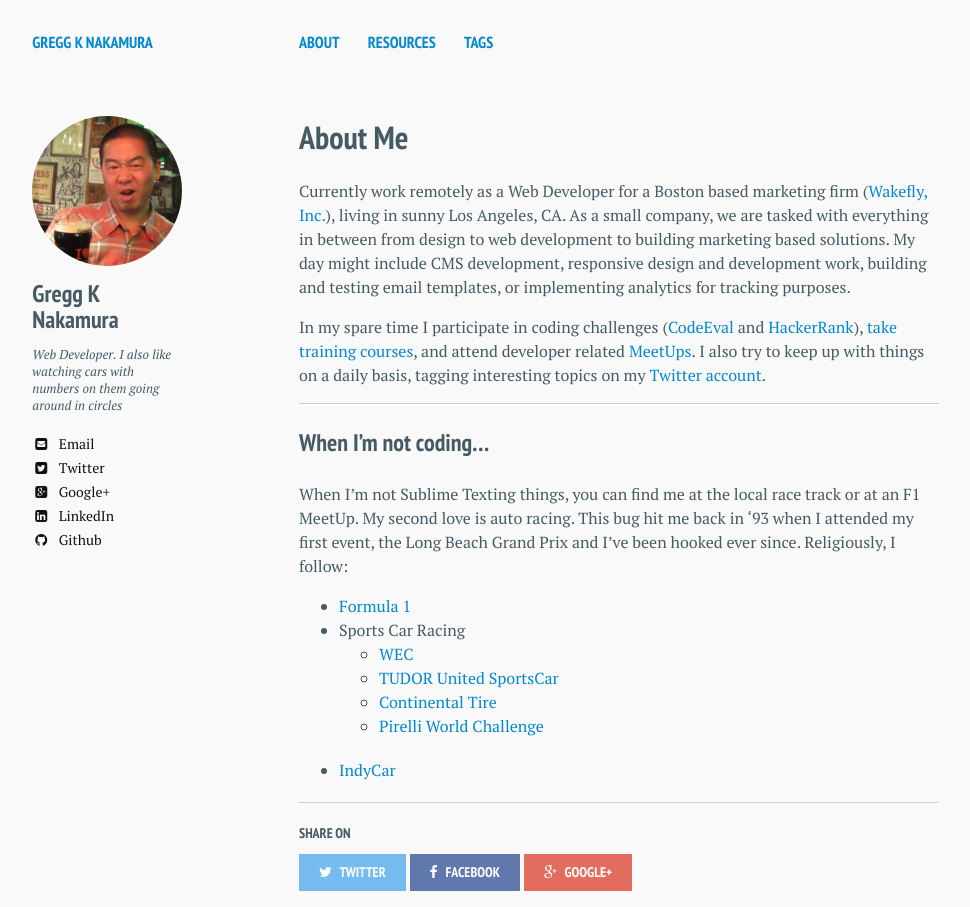
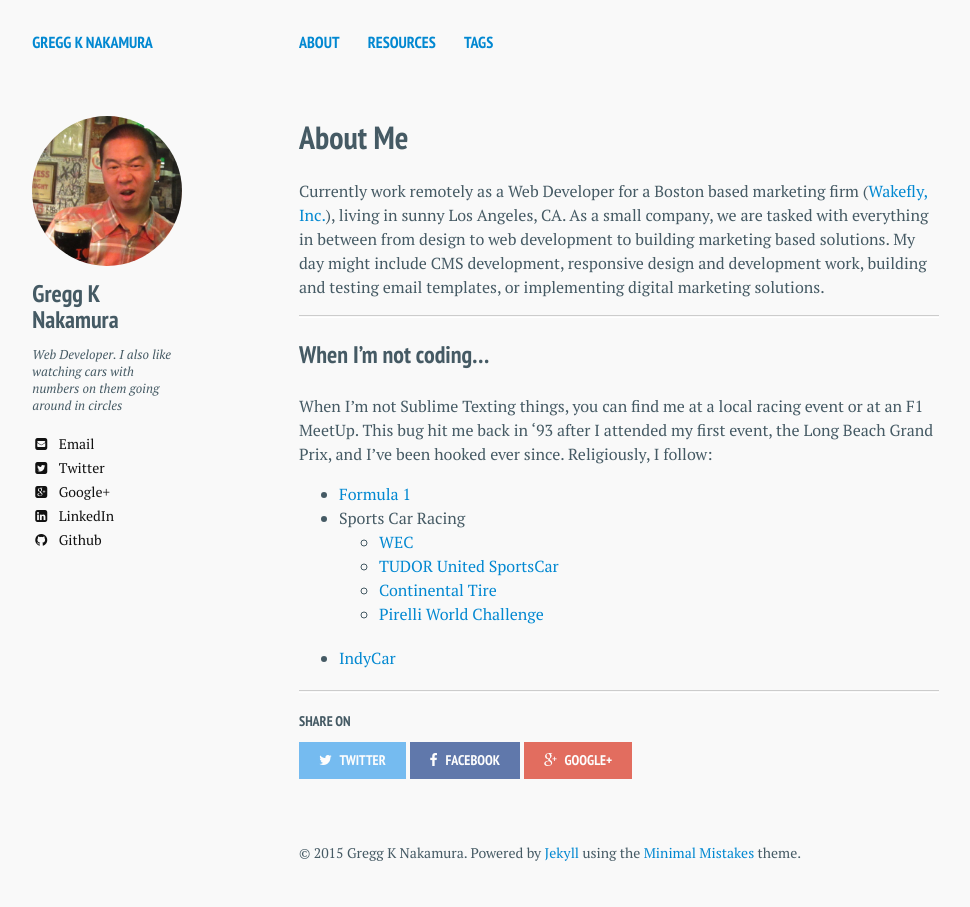
Before and after one commit to greggnakamura/greggnakamura.github.com, a Jekyll site: the page built from about/index.md, in a window 1280 px wide, cut to the strip 0-907 px from the top of the page. Shown: the whole strip, without its empty margins (21-991 px from the left). Built offline with Jekyll 4.4.1, drawn with Linux system fonts in a browser that asks for light colours.

Commit message:
Updates copy

```diff
--- a/about/index.md
+++ b/about/index.md
@@ -5,14 +5,12 @@
 comments: true
 ---
 
-Currently work remotely as a Web Developer for a Boston based marketing firm ([Wakefly, Inc.](http://www.wakefly.com/)), living in sunny Los Angeles, CA. As a small company, we are tasked with everything in between from design to web development to building marketing based solutions. My day might include CMS development, responsive design and development work, building and testing email templates, or implementing analytics for tracking purposes.
-
-In my spare time I participate in coding challenges ([CodeEval](https://www.codeeval.com/) and [HackerRank](https://www.hackerrank.com/)), [take training courses](http://www.pluralsight.com/), and attend developer related [MeetUps](http://www.meetup.com/find/events/?allMeetups=false&keywords=web+development&radius=50&userFreeform=Los+Angeles%2C+CA&mcId=z90001&mcName=Los+Angeles%2C+CA&eventFilter=mysugg). I also try to keep up with things on a daily basis, tagging interesting topics on my [Twitter account](https://twitter.com/greggnakamura/favorites).
+Currently work remotely as a Web Developer for a Boston based marketing firm ([Wakefly, Inc.](http://www.wakefly.com/)), living in sunny Los Angeles, CA. As a small company, we are tasked with everything in between from design to web development to building marketing based solutions. My day might include CMS development, responsive design and development work, building and testing email templates, or implementing digital marketing solutions.
 
 ---
 
 ### When I'm not coding...
-When I'm not Sublime Texting things, you can find me at the local race track or at an F1 MeetUp. My second love is auto racing. This bug hit me back in '93 when I attended my first event, the Long Beach Grand Prix and I've been hooked ever since. Religiously, I follow:
+When I'm not Sublime Texting things, you can find me at a local racing event or at an F1 MeetUp. This bug hit me back in '93 after I attended my first event, the Long Beach Grand Prix, and I've been hooked ever since. Religiously, I follow:
 
 * [Formula 1](https://www.formula1.com/)
 * Sports Car Racing
```
